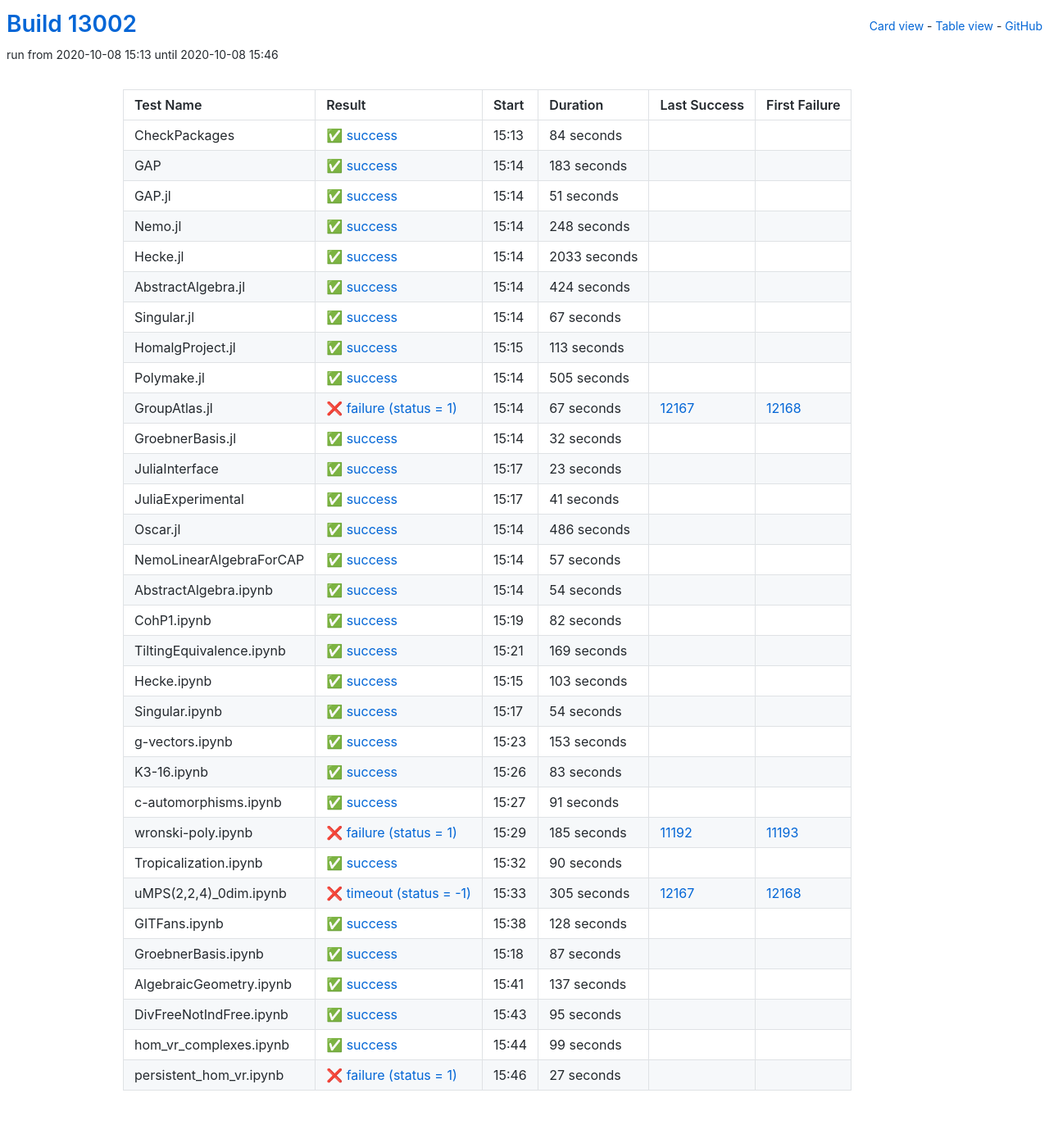
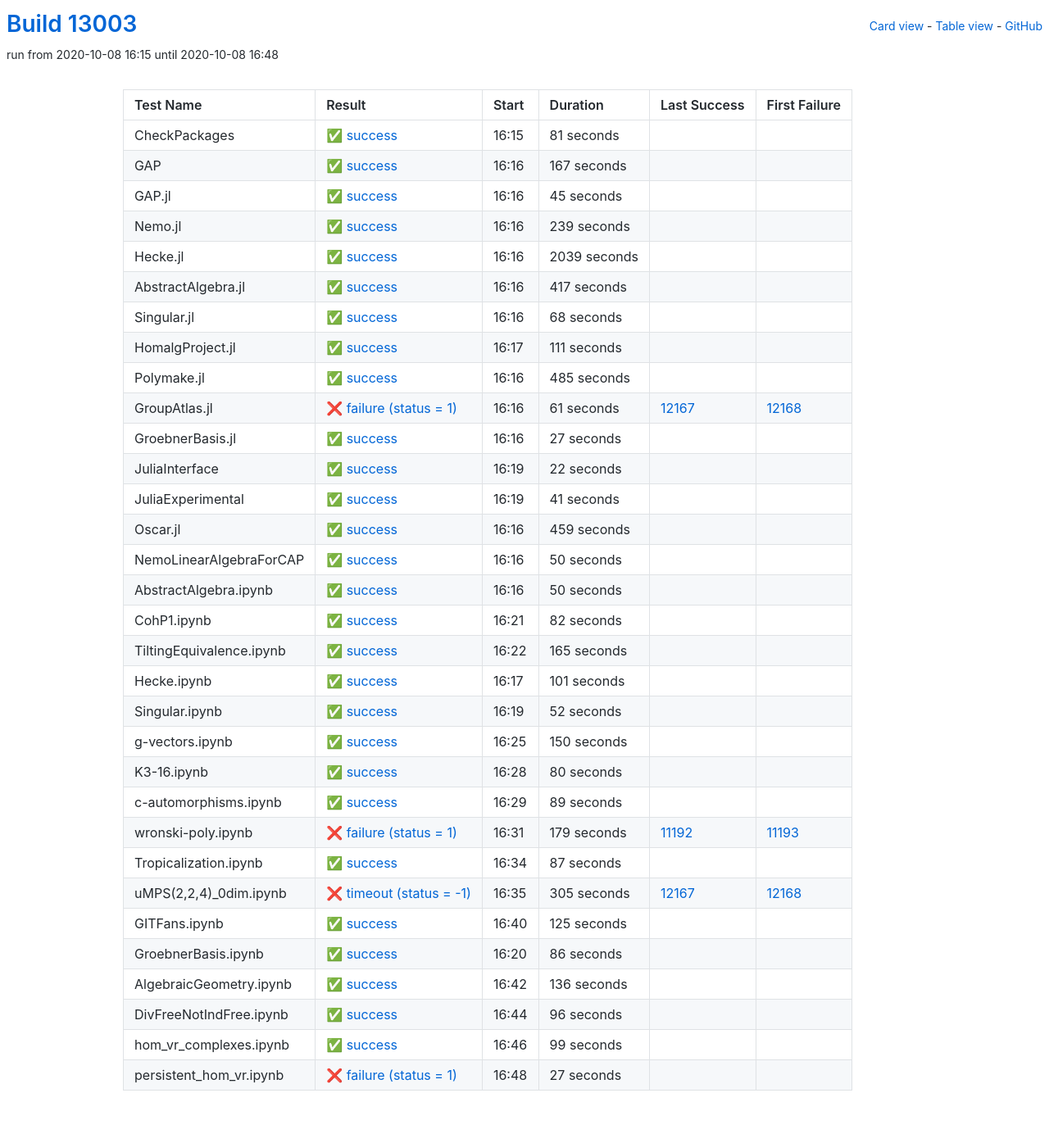
Before and after one commit to oscar-system/oscar-ci-status, a Jekyll site: the page built from table.html, in a window 1280 px wide. Shown: the whole page at 82% size. Built offline with Jekyll 4.4.1, drawn with Linux system fonts in a browser that asks for light colours.

Commit message:
Build #13003

```diff
--- a/_data/ci.yml
+++ b/_data/ci.yml
@@ -1,6 +1,6 @@
 ---
-build: 13002
-build_url: https://oscarci.mathematik.uni-kl.de/job/oscar/13002/
+build: 13003
+build_url: https://oscarci.mathematik.uni-kl.de/job/oscar/13003/
 job: oscar
 organization: oscar-system
 repo: oscar-ci-status
@@ -8,152 +8,152 @@
 tests:
 - name: CheckPackages
   id: checkpackages
-  log: https://oscarci.mathematik.uni-kl.de/job/oscar/13002/artifact/logs/build-13002/CheckPackages.log
-  start: 2020-10-08 15:13
+  log: https://oscarci.mathematik.uni-kl.de/job/oscar/13003/artifact/logs/build-13003/CheckPackages.log
+  start: 2020-10-08 16:15
   success: true
   exitcode: 0
   status: success
-  duration: 84
+  duration: 81
   last_success: false
   last_success_url:
   first_failure: false
   first_failure_url:
 - name: GAP
   id: gap
-  log: https://oscarci.mathematik.uni-kl.de/job/oscar/13002/artifact/logs/build-13002/GAP.log
-  start: 2020-10-08 15:14
+  log: https://oscarci.mathematik.uni-kl.de/job/oscar/13003/artifact/logs/build-13003/GAP.log
+  start: 2020-10-08 16:16
   success: true
   exitcode: 0
   status: success
-  duration: 183
+  duration: 167
   last_success: false
   last_success_url:
   first_failure: false
   first_failure_url:
 - name: GAP.jl
   id: gap-jl
-  log: https://oscarci.mathematik.uni-kl.de/job/oscar/13002/artifact/logs/build-13002/GAP.jl.log
-  start: 2020-10-08 15:14
+  log: https://oscarci.mathematik.uni-kl.de/job/oscar/13003/artifact/logs/build-13003/GAP.jl.log
+  start: 2020-10-08 16:16
   success: true
   exitcode: 0
   status: success
-  duration: 51
+  duration: 45
   last_success: false
   last_success_url:
   first_failure: false
   first_failure_url:
 - name: Nemo.jl
   id: nemo-jl
-  log: https://oscarci.mathematik.uni-kl.de/job/oscar/13002/artifact/logs/build-13002/Nemo.jl.log
-  start: 2020-10-08 15:14
+  log: https://oscarci.mathematik.uni-kl.de/job/oscar/13003/artifact/logs/build-13003/Nemo.jl.log
+  start: 2020-10-08 16:16
   success: true
   exitcode: 0
   status: success
-  duration: 248
+  duration: 239
   last_success: false
   last_success_url:
   first_failure: false
   first_failure_url:
 - name: Hecke.jl
   id: hecke-jl
-  log: https://oscarci.mathematik.uni-kl.de/job/oscar/13002/artifact/logs/build-13002/Hecke.jl.log
-  start: 2020-10-08 15:14
+  log: https://oscarci.mathematik.uni-kl.de/job/oscar/13003/artifact/logs/build-13003/Hecke.jl.log
+  start: 2020-10-08 16:16
   success: true
   exitcode: 0
   status: success
-  duration: 2033
+  duration: 2039
   last_success: false
   last_success_url:
   first_failure: false
   first_failure_url:
 - name: AbstractAlgebra.jl
   id: abstractalgebra-jl
-  log: https://oscarci.mathematik.uni-kl.de/job/oscar/13002/artifact/logs/build-13002/AbstractAlgebra.jl.log
-  start: 2020-10-08 15:14
+  log: https://oscarci.mathematik.uni-kl.de/job/oscar/13003/artifact/logs/build-13003/AbstractAlgebra.jl.log
+  start: 2020-10-08 16:16
   success: true
   exitcode: 0
   status: success
-  duration: 424
+  duration: 417
   last_success: false
   last_success_url:
   first_failure: false
   first_failure_url:
 - name: Singular.jl
   id: singular-jl
-  log: https://oscarci.mathematik.uni-kl.de/job/oscar/13002/artifact/logs/build-13002/Singular.jl.log
-  start: 2020-10-08 15:14
+  log: https://oscarci.mathematik.uni-kl.de/job/oscar/13003/artifact/logs/build-13003/Singular.jl.log
+  start: 2020-10-08 16:16
   success: true
   exitcode: 0
   status: success
-  duration: 67
+  duration: 68
   last_success: false
   last_success_url:
   first_failure: false
   first_failure_url:
 - name: HomalgProject.jl
   id: homalgproject-jl
-  log: https://oscarci.mathematik.uni-kl.de/job/oscar/13002/artifact/logs/build-13002/HomalgProject.jl.log
-  start: 2020-10-08 15:15
+  log: https://oscarci.mathematik.uni-kl.de/job/oscar/13003/artifact/logs/build-13003/HomalgProject.jl.log
+  start: 2020-10-08 16:17
   success: true
   exitcode: 0
   status: success
-  duration: 113
+  duration: 111
   last_success: false
   last_success_url:
   first_failure: false
   first_failure_url:
 - name: Polymake.jl
   id: polymake-jl
-  log: https://oscarci.mathematik.uni-kl.de/job/oscar/13002/artifact/logs/build-13002/Polymake.jl.log
-  start: 2020-10-08 15:14
+  log: https://oscarci.mathematik.uni-kl.de/job/oscar/13003/artifact/logs/build-13003/Polymake.jl.log
+  start: 2020-10-08 16:16
   success: true
   exitcode: 0
   status: success
-  duration: 505
+  duration: 485
   last_success: false
   last_success_url:
   first_failure: false
   first_failure_url:
 - name: GroupAtlas.jl
   id: groupatlas-jl
-  log: https://oscarci.mathematik.uni-kl.de/job/oscar/13002/artifact/logs/build-13002/GroupAtlas.jl.log
-  start: 2020-10-08 15:14
+  log: https://oscarci.mathematik.uni-kl.de/job/oscar/13003/artifact/logs/build-13003/GroupAtlas.jl.log
+  start: 2020-10-08 16:16
   success: false
   exitcode: 1
   status: failure
-  duration: 67
+  duration: 61
   last_success: 12167
   last_success_url: https://oscarci.mathematik.uni-kl.de/job/oscar/12167/
   first_failure: 12168
   first_failure_url: https://oscarci.mathematik.uni-kl.de/job/oscar/12168/
 - name: GroebnerBasis.jl
   id: groebnerbasis-jl
-  log: https://oscarci.mathematik.uni-kl.de/job/oscar/13002/artifact/logs/build-13002/GroebnerBasis.jl.log
-  start: 2020-10-08 15:14
+  log: https://oscarci.mathematik.uni-kl.de/job/oscar/13003/artifact/logs/build-13003/GroebnerBasis.jl.log
+  start: 2020-10-08 16:16
   success: true
   exitcode: 0
   status: success
-  duration: 32
+  duration: 27
   last_success: false
   last_success_url:
   first_failure: false
   first_failure_url:
 - name: JuliaInterface
   id: juliainterface
-  log: https://oscarci.mathematik.uni-kl.de/job/oscar/13002/artifact/logs/build-13002/JuliaInterface.log
-  start: 2020-10-08 15:17
+  log: https://oscarci.mathematik.uni-kl.de/job/oscar/13003/artifact/logs/build-13003/JuliaInterface.log
+  start: 2020-10-08 16:19
   success: true
   exitcode: 0
   status: success
-  duration: 23
+  duration: 22
   last_success: false
   last_success_url:
   first_failure: false
   first_failure_url:
 - name: JuliaExperimental
   id: juliaexperimental
-  log: https://oscarci.mathematik.uni-kl.de/job/oscar/13002/artifact/logs/build-13002/JuliaExperimental.log
-  start: 2020-10-08 15:17
+  log: https://oscarci.mathematik.uni-kl.de/job/oscar/13003/artifact/logs/build-13003/JuliaExperimental.log
+  start: 2020-10-08 16:19
   success: true
   exitcode: 0
   status: success
@@ -164,44 +164,44 @@
   first_failure_url:
 - name: Oscar.jl
   id: oscar-jl
-  log: https://oscarci.mathematik.uni-kl.de/job/oscar/13002/artifact/logs/build-13002/Oscar.jl.log
-  start: 2020-10-08 15:14
+  log: https://oscarci.mathematik.uni-kl.de/job/oscar/13003/artifact/logs/build-13003/Oscar.jl.log
+  start: 2020-10-08 16:16
   success: true
   exitcode: 0
   status: success
-  duration: 486
+  duration: 459
   last_success: false
   last_success_url:
   first_failure: false
   first_failure_url:
 - name: NemoLinearAlgebraForCAP
   id: nemolinearalgebraforcap
-  log: https://oscarci.mathematik.uni-kl.de/job/oscar/13002/artifact/logs/build-13002/NemoLinearAlgebraForCAP.log
-  start: 2020-10-08 15:14
+  log: https://oscarci.mathematik.uni-kl.de/job/oscar/13003/artifact/logs/build-13003/NemoLinearAlgebraForCAP.log
+  start: 2020-10-08 16:16
   success: true
   exitcode: 0
   status: success
-  duration: 57
+  duration: 50
   last_success: false
   last_success_url:
   first_failure: false
   first_failure_url:
 - name: AbstractAlgebra.ipynb
   id: abstractalgebra-ipynb
-  log: https://oscarci.mathematik.uni-kl.de/job/oscar/13002/artifact/logs/build-13002/AbstractAlgebra.ipynb.log
-  start: 2020-10-08 15:14
+  log: https://oscarci.mathematik.uni-kl.de/job/oscar/13003/artifact/logs/build-13003/AbstractAlgebra.ipynb.log
+  start: 2020-10-08 16:16
   success: true
   exitcode: 0
   status: success
-  duration: 54
+  duration: 50
   last_success: false
   last_success_url:
   first_failure: false
   first_failure_url:
 - name: CohP1.ipynb
   id: cohp1-ipynb
-  log: https://oscarci.mathematik.uni-kl.de/job/oscar/13002/artifact/logs/build-13002/CohP1.ipynb.log
-  start: 2020-10-08 15:19
+  log: https://oscarci.mathematik.uni-kl.de/job/oscar/13003/artifact/logs/build-13003/CohP1.ipynb.log
+  start: 2020-10-08 16:21
   success: true
   exitcode: 0
   status: success
@@ -212,104 +212,104 @@
   first_failure_url:
 - name: TiltingEquivalence.ipynb
   id: tiltingequivalence-ipynb
-  log: https://oscarci.mathematik.uni-kl.de/job/oscar/13002/artifact/logs/build-13002/TiltingEquivalence.ipynb.log
-  start: 2020-10-08 15:21
+  log: https://oscarci.mathematik.uni-kl.de/job/oscar/13003/artifact/logs/build-13003/TiltingEquivalence.ipynb.log
+  start: 2020-10-08 16:22
   success: true
   exitcode: 0
   status: success
-  duration: 169
+  duration: 165
   last_success: false
   last_success_url:
   first_failure: false
   first_failure_url:
 - name: Hecke.ipynb
   id: hecke-ipynb
-  log: https://oscarci.mathematik.uni-kl.de/job/oscar/13002/artifact/logs/build-13002/Hecke.ipynb.log
-  start: 2020-10-08 15:15
+  log: https://oscarci.mathematik.uni-kl.de/job/oscar/13003/artifact/logs/build-13003/Hecke.ipynb.log
+  start: 2020-10-08 16:17
   success: true
   exitcode: 0
   status: success
-  duration: 103
+  duration: 101
   last_success: false
   last_success_url:
   first_failure: false
   first_failure_url:
 - name: Singular.ipynb
   id: singular-ipynb
-  log: https://oscarci.mathematik.uni-kl.de/job/oscar/13002/artifact/logs/build-13002/Singular.ipynb.log
-  start: 2020-10-08 15:17
+  log: https://oscarci.mathematik.uni-kl.de/job/oscar/13003/artifact/logs/build-13003/Singular.ipynb.log
+  start: 2020-10-08 16:19
   success: true
   exitcode: 0
   status: success
-  duration: 54
+  duration: 52
   last_success: false
   last_success_url:
   first_failure: false
   first_failure_url:
 - name: g-vectors.ipynb
   id: g-vectors-ipynb
-  log: https://oscarci.mathematik.uni-kl.de/job/oscar/13002/artifact/logs/build-13002/g-vectors.ipynb.log
-  start: 2020-10-08 15:23
+  log: https://oscarci.mathematik.uni-kl.de/job/oscar/13003/artifact/logs/build-13003/g-vectors.ipynb.log
+  start: 2020-10-08 16:25
   success: true
   exitcode: 0
   status: success
-  duration: 153
+  duration: 150
   last_success: false
   last_success_url:
   first_failure: false
   first_failure_url:
 - name: K3-16.ipynb
   id: k3-16-ipynb
-  log: https://oscarci.mathematik.uni-kl.de/job/oscar/13002/artifact/logs/build-13002/K3-16.ipynb.log
-  start: 2020-10-08 15:26
+  log: https://oscarci.mathematik.uni-kl.de/job/oscar/13003/artifact/logs/build-13003/K3-16.ipynb.log
+  start: 2020-10-08 16:28
   success: true
   exitcode: 0
   status: success
-  duration: 83
+  duration: 80
   last_success: false
   last_success_url:
   first_failure: false
   first_failure_url:
 - name: c-automorphisms.ipynb
   id: c-automorphisms-ipynb
-  log: https://oscarci.mathematik.uni-kl.de/job/oscar/13002/artifact/logs/build-13002/c-automorphisms.ipynb.log
-  start: 2020-10-08 15:27
+  log: https://oscarci.mathematik.uni-kl.de/job/oscar/13003/artifact/logs/build-13003/c-automorphisms.ipynb.log
+  start: 2020-10-08 16:29
   success: true
   exitcode: 0
   status: success
-  duration: 91
+  duration: 89
   last_success: false
   last_success_url:
   first_failure: false
   first_failure_url:
 - name: wronski-poly.ipynb
   id: wronski-poly-ipynb
-  log: https://oscarci.mathematik.uni-kl.de/job/oscar/13002/artifact/logs/build-13002/wronski-poly.ipynb.log
-  start: 2020-10-08 15:29
+  log: https://oscarci.mathematik.uni-kl.de/job/oscar/13003/artifact/logs/build-13003/wronski-poly.ipynb.log
+  start: 2020-10-08 16:31
   success: false
   exitcode: 1
   status: failure
-  duration: 185
+  duration: 179
   last_success: 11192
   last_success_url: https://oscarci.mathematik.uni-kl.de/job/oscar/11192/
   first_failure: 11193
   first_failure_url: https://oscarci.mathematik.uni-kl.de/job/oscar/11193/
 - name: Tropicalization.ipynb
   id: tropicalization-ipynb
-  log: https://oscarci.mathematik.uni-kl.de/job/oscar/13002/artifact/logs/build-13002/Tropicalization.ipynb.log
-  start: 2020-10-08 15:32
+  log: https://oscarci.mathematik.uni-kl.de/job/oscar/13003/artifact/logs/build-13003/Tropicalization.ipynb.log
+  start: 2020-10-08 16:34
   success: true
   exitcode: 0
   status: success
-  duration: 90
+  duration: 87
   last_success: false
   last_success_url:
   first_failure: false
   first_failure_url:
 - name: uMPS(2,2,4)_0dim.ipynb
   id: umps-2-2-4-0dim-ipynb
-  log: https://oscarci.mathematik.uni-kl.de/job/oscar/13002/artifact/logs/build-13002/uMPS-2-2-4-_0dim.ipynb.log
-  start: 2020-10-08 15:33
+  log: https://oscarci.mathematik.uni-kl.de/job/oscar/13003/artifact/logs/build-13003/uMPS-2-2-4-_0dim.ipynb.log
+  start: 2020-10-08 16:35
   success: false
   exitcode: -1
   status: timeout
@@ -320,56 +320,56 @@
   first_failure_url: https://oscarci.mathematik.uni-kl.de/job/oscar/12168/
 - name: GITFans.ipynb
   id: gitfans-ipynb
-  log: https://oscarci.mathematik.uni-kl.de/job/oscar/13002/artifact/logs/build-13002/GITFans.ipynb.log
-  start: 2020-10-08 15:38
+  log: https://oscarci.mathematik.uni-kl.de/job/oscar/13003/artifact/logs/build-13003/GITFans.ipynb.log
+  start: 2020-10-08 16:40
   success: true
   exitcode: 0
   status: success
-  duration: 128
+  duration: 125
   last_success: false
   last_success_url:
   first_failure: false
   first_failure_url:
 - name: GroebnerBasis.ipynb
   id: groebnerbasis-ipynb
-  log: https://oscarci.mathematik.uni-kl.de/job/oscar/13002/artifact/logs/build-13002/GroebnerBasis.ipynb.log
-  start: 2020-10-08 15:18
+  log: https://oscarci.mathematik.uni-kl.de/job/oscar/13003/artifact/logs/build-13003/GroebnerBasis.ipynb.log
+  start: 2020-10-08 16:20
   success: true
   exitcode: 0
   status: success
-  duration: 87
+  duration: 86
   last_success: false
   last_success_url:
   first_failure: false
   first_failure_url:
 - name: AlgebraicGeometry.ipynb
   id: algebraicgeometry-ipynb
-  log: https://oscarci.mathematik.uni-kl.de/job/oscar/13002/artifact/logs/build-13002/AlgebraicGeometry.ipynb.log
-  start: 2020-10-08 15:41
+  log: https://oscarci.mathematik.uni-kl.de/job/oscar/13003/artifact/logs/build-13003/AlgebraicGeometry.ipynb.log
+  start: 2020-10-08 16:42
   success: true
   exitcode: 0
   status: success
-  duration: 137
+  duration: 136
   last_success: false
   last_success_url:
   first_failure: false
   first_failure_url:
 - name: DivFreeNotIndFree.ipynb
   id: divfreenotindfree-ipynb
-  log: https://oscarci.mathematik.uni-kl.de/job/oscar/13002/artifact/logs/build-13002/DivFreeNotIndFree.ipynb.log
-  start: 2020-10-08 15:43
+  log: https://oscarci.mathematik.uni-kl.de/job/oscar/13003/artifact/logs/build-13003/DivFreeNotIndFree.ipynb.log
+  start: 2020-10-08 16:44
   success: true
   exitcode: 0
   status: success
-  duration: 95
+  duration: 96
   last_success: false
   last_success_url:
   first_failure: false
   first_failure_url:
 - name: hom_vr_complexes.ipynb
   id: hom-vr-complexes-ipynb
-  log: https://oscarci.mathematik.uni-kl.de/job/oscar/13002/artifact/logs/build-13002/hom_vr_complexes.ipynb.log
-  start: 2020-10-08 15:44
+  log: https://oscarci.mathematik.uni-kl.de/job/oscar/13003/artifact/logs/build-13003/hom_vr_complexes.ipynb.log
+  start: 2020-10-08 16:46
   success: true
   exitcode: 0
   status: success
@@ -380,8 +380,8 @@
   first_failure_url:
 - name: persistent_hom_vr.ipynb
   id: persistent-hom-vr-ipynb
-  log: https://oscarci.mathematik.uni-kl.de/job/oscar/13002/artifact/logs/build-13002/persistent_hom_vr.ipynb.log
-  start: 2020-10-08 15:46
+  log: https://oscarci.mathematik.uni-kl.de/job/oscar/13003/artifact/logs/build-13003/persistent_hom_vr.ipynb.log
+  start: 2020-10-08 16:48
   success: false
   exitcode: 1
   status: failure
```
Also changed, not shown: README.md.
